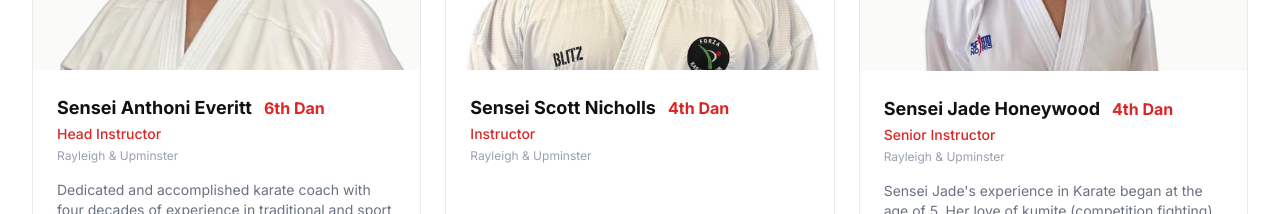
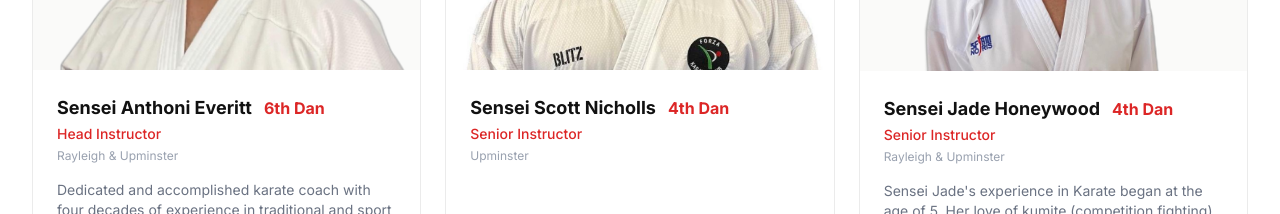
Before and after one commit to anthonieveritt-afk/forza-karate-website, a Next.js app: page /instructors in a window 1280 px wide. Shown: the part 880-1094 px from the top of the page. Built offline with nearby package versions, Linux system fonts and the light colour scheme.

Commit message:
Update Scott Nicholls: Senior Instructor, Upminster

```diff
--- a/app/instructors/page.tsx
+++ b/app/instructors/page.tsx
@@ -26,8 +26,8 @@ const instructors = [
   {
     name: 'Sensei Scott Nicholls',
     grade: '4th Dan',
-    role: 'Instructor',
-    dojo: 'Rayleigh & Upminster',
+    role: 'Senior Instructor',
+    dojo: 'Upminster',
     photo: '/instructors/scott-nicholls.jpg',
     bio: '',
   },
```
